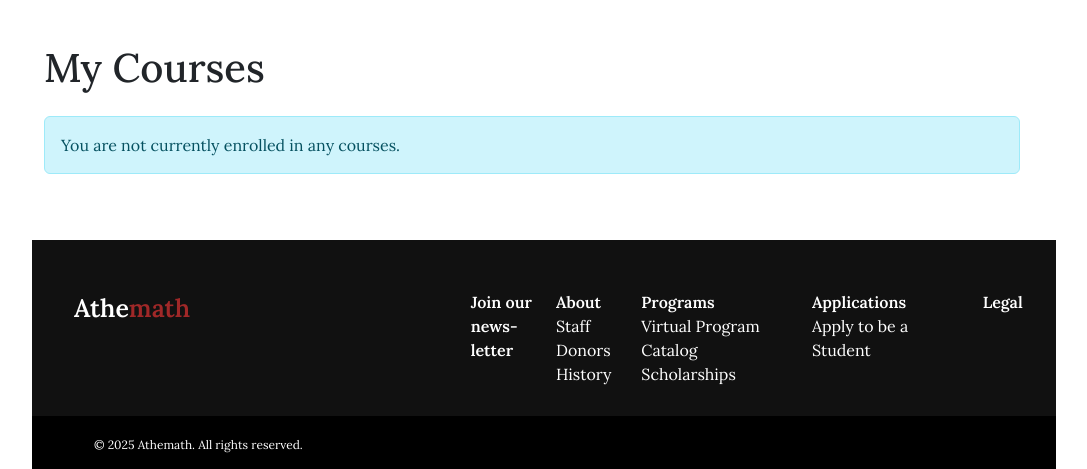
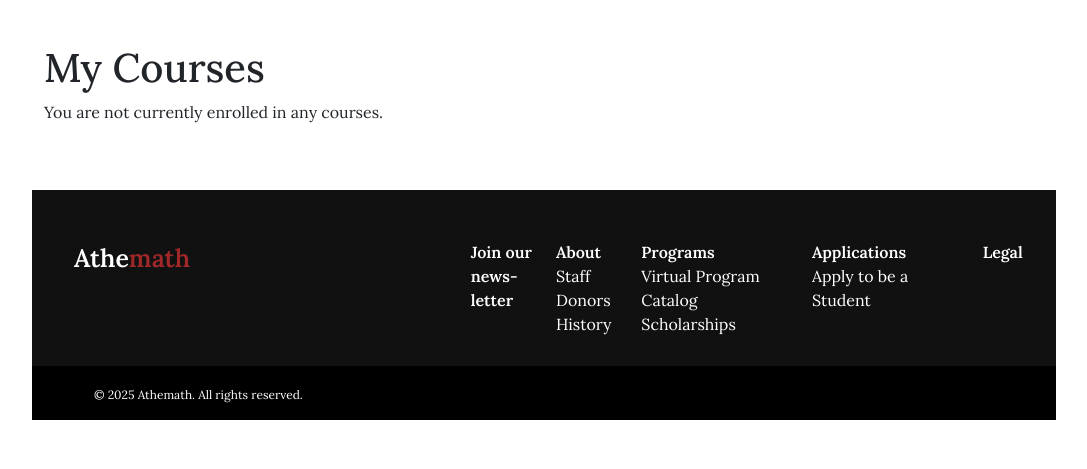
Before and after one commit to vEnhance/athe-web, a Django app: page /catalog/my/ in a window 1280 px wide. Shown: the part 56-525 px from the top of the page, without its empty margins (96-1183 px from the left). Run offline with Django 4.2, Linux system fonts and the light colour scheme; the visitor is signed in with stand-in values (Sample User, id 1); data comes from the database, SQL or seed files in the repository; data that the repository does not hold is empty; parts of the project's set-up code (start-up, migrations or seed data) failed here and were passed over; some libraries are stand-ins or nearby versions.

Commit message:
edit: don't use alert here
athemath is v red so bootstrap stuff doesn't look good

unless we change all the colors

```diff
--- a/courses/templates/courses/my_courses.html
+++ b/courses/templates/courses/my_courses.html
@@ -26,7 +26,7 @@
                         </div>
                     </div>
                 {% else %}
-                    <div class="alert alert-info mt-4" role="alert">You are not currently enrolled in any courses.</div>
+                    <p>You are not currently enrolled in any courses.</p>
                 {% endif %}
             </div>
         </div>
```
